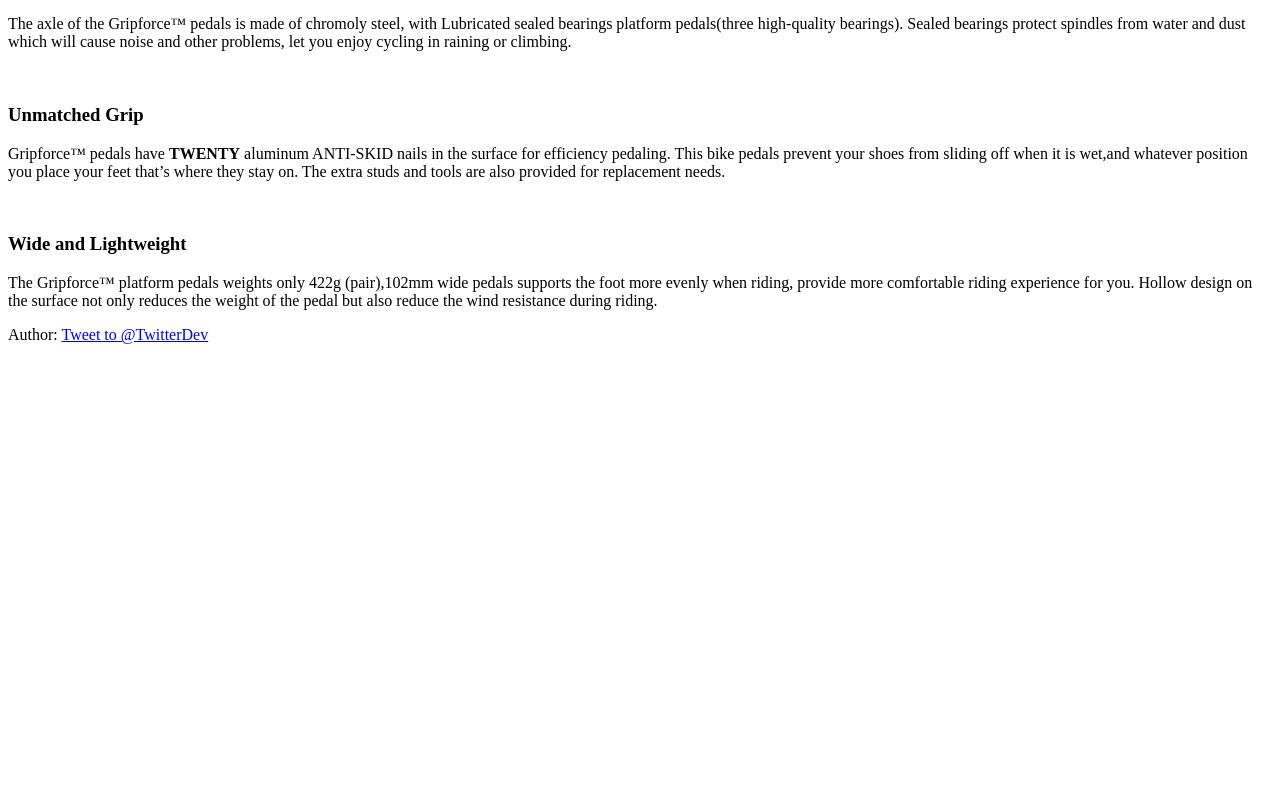
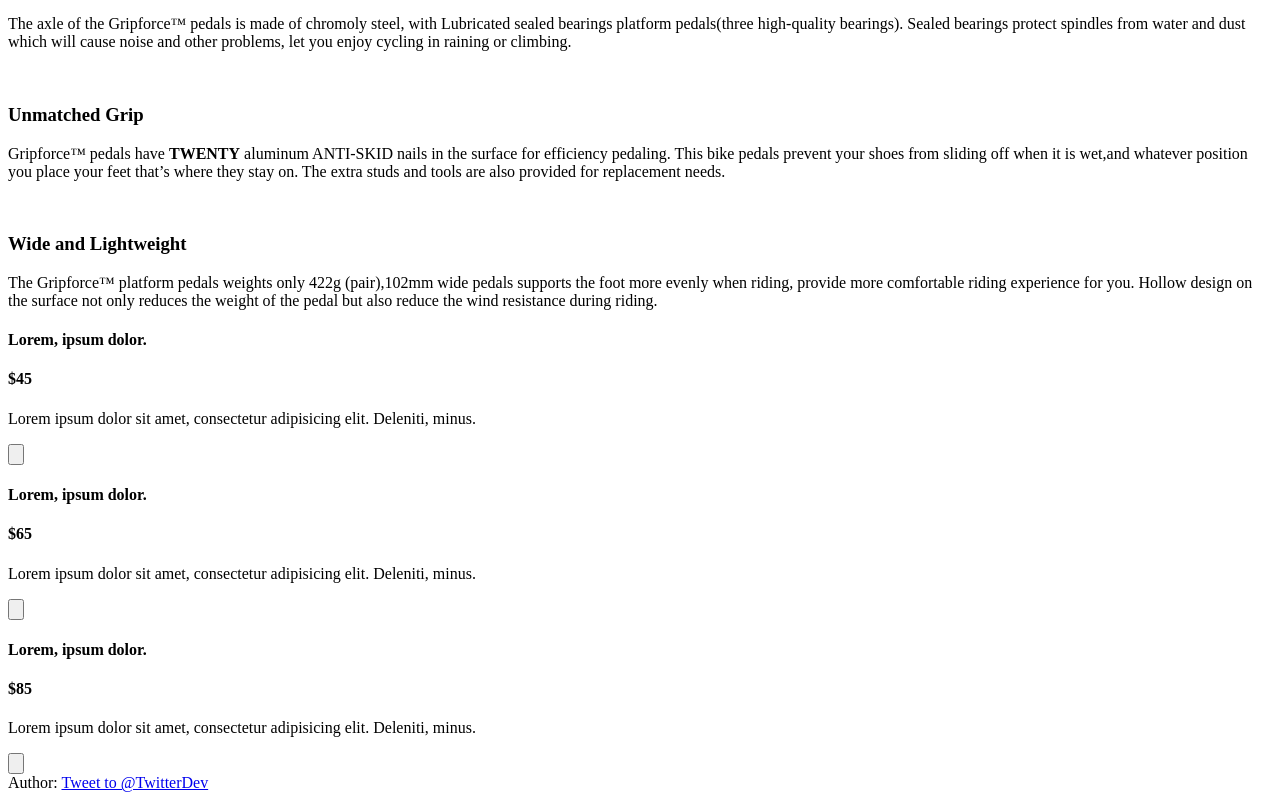
Before and after one commit to IanHDev/landing-page, a plain HTML site: page index.html in a window 1280 px wide. Shown: the part 616-1416 px from the top of the page. Before the commit the page ends 968 px from the top, so only its background shows below. Drawn offline with Linux system fonts and the light colour scheme.

Commit message:
added pricing info

```diff
--- a/index.html
+++ b/index.html
@@ -48,8 +48,9 @@
       <div><img id="header-img" src="" alt="bike pedal"></div>
       <div class="nav-link"><h1>Gripforce&trade; Bike Pedals: Eliminate Pedal Slip</h1></div>
       <div class="nav-link">How It Works</div>
+      <div class="nav-link">About Gripforce&trade;</div>
       <div class="nav-link">Pricing</div>
-      <div class="nav-link">About Gripforce&trade;</div>
+
     </nav>
     <form id="form" action="https://www.freecodecamp.com/email-submit" target="_blank">
       <h2>Join our email list</h2>
@@ -57,7 +58,7 @@
       <input id="submit" type="submit" value="Stay Informed">
     </form>
   </header>
-  <section>
+  <section id="about">
     <iframe id="video" width="560" height="315" src="https://www.youtube.com/embed/uy_ux4ApZ6Q" frameborder="0" allow="accelerometer; autoplay; encrypted-media; gyroscope; picture-in-picture" allowfullscreen></iframe>
   </section>
   <section id="howitworks">
@@ -77,6 +78,26 @@
       <p>The Gripforce&trade; platform pedals weights only 422g (pair),102mm wide pedals supports the foot more evenly when riding, provide more comfortable riding experience for you. Hollow design on the surface not only reduces the weight of the pedal but also reduce the wind resistance during riding.</p>
     </article>
   </section>
+  <section id="pricing">
+    <article>
+      <h4>Lorem, ipsum dolor.</h4>
+      <h4>$45</h4>
+      <p>Lorem ipsum dolor sit amet, consectetur adipisicing elit. Deleniti, minus.</p>
+      <input type="button">
+    </article>
+    <article>
+      <h4>Lorem, ipsum dolor.</h4>
+      <h4>$65</h4>
+      <p>Lorem ipsum dolor sit amet, consectetur adipisicing elit. Deleniti, minus.</p>
+      <input type="button">
+    </article>
+    <article>
+      <h4>Lorem, ipsum dolor.</h4>
+      <h4>$85</h4>
+      <p>Lorem ipsum dolor sit amet, consectetur adipisicing elit. Deleniti, minus.</p>
+      <input type="button">
+    </article>
+  </section>
   <footer>
     Author: <a href="https://twitter.com/intent/tweet?screen_name=IanHDev&ref_src=twsrc%5Etfw" class="twitter-mention-button" data-show-count="false">Tweet to @TwitterDev</a><script async src="https://platform.twitter.com/widgets.js" charset="utf-8"></script>
   </footer>
```
